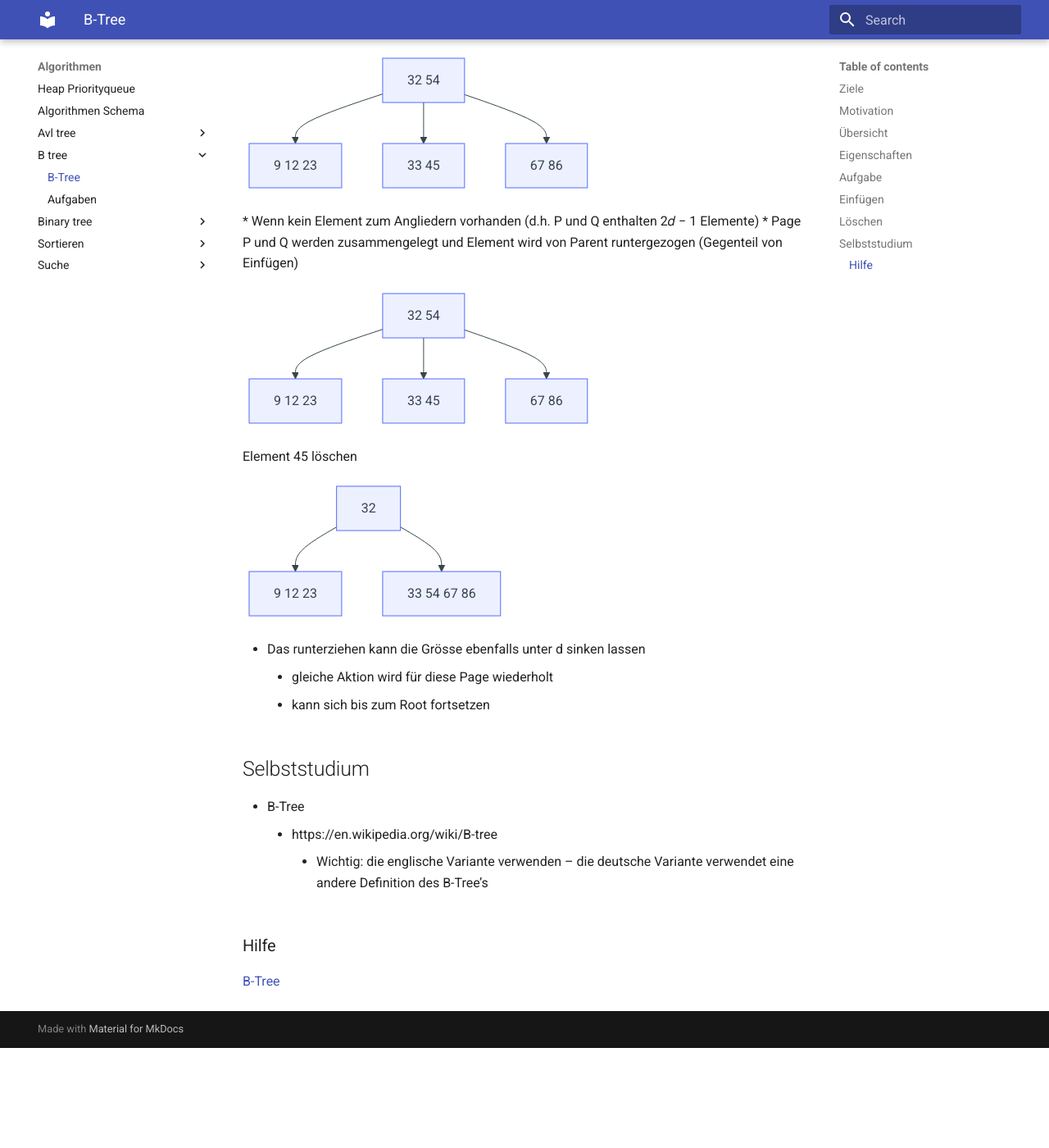
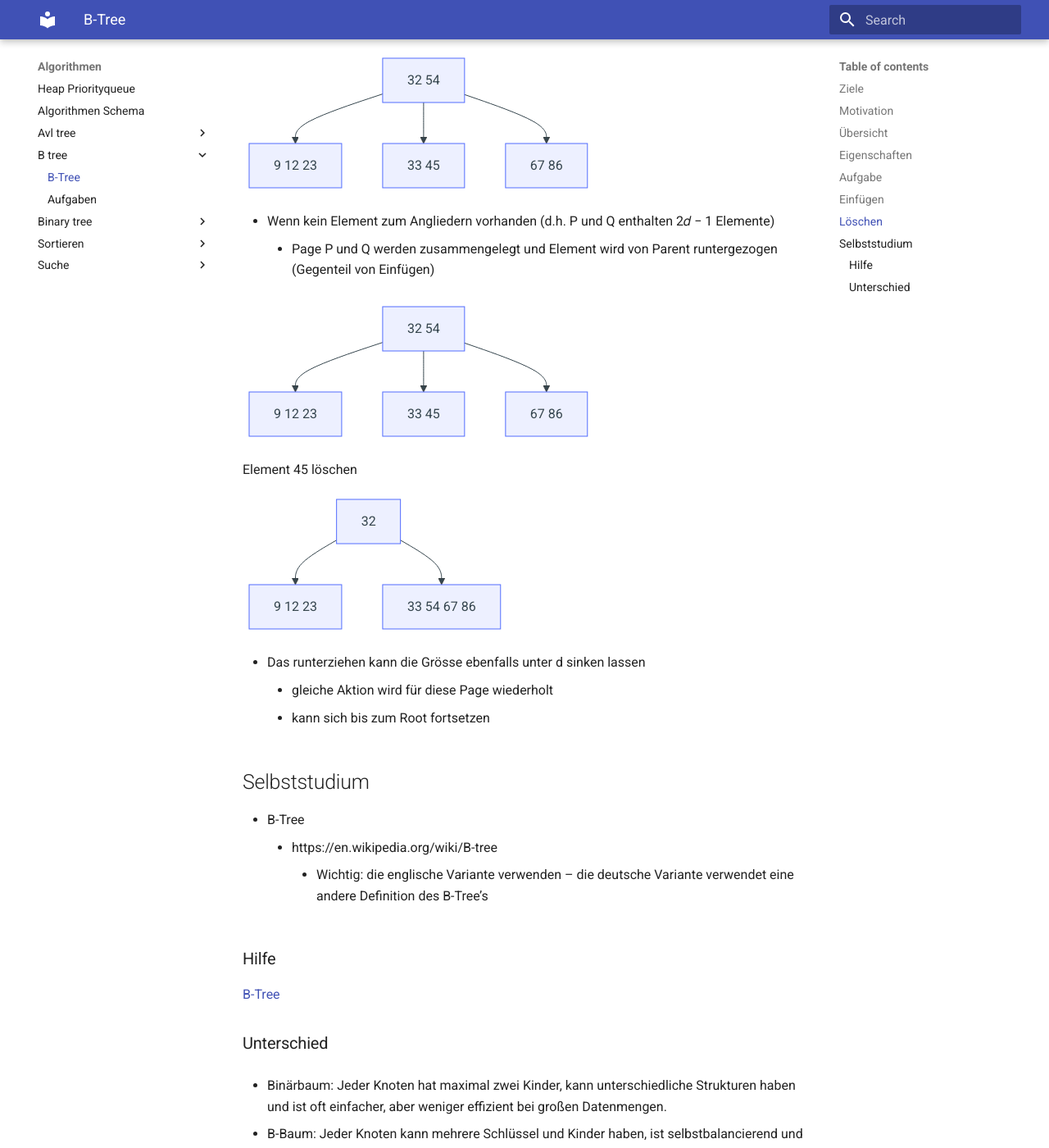
Before and after one commit to tsolenthaler/zbwAlgDs, an MkDocs documentation site: the page built from docs/algorithmen/b-tree/b-tree.md, in a window 1280 px wide and 1400 px high, scrolled down 2975 px. Shown: the whole window at 82% size. Built offline with MkDocs 1.6.1 and Material for MkDocs 9.7.7, drawn with Linux system fonts in a browser that asks for light colours; before the commit the page ends 4253 px from its top, so only the background shows below that; some of the changed text lies outside the part shown.

Commit message:
Add comparison section to B-Tree documentation highlighting differences with binary trees

````diff
--- a/docs/algorithmen/b-tree/b-tree.md
+++ b/docs/algorithmen/b-tree/b-tree.md
@@ -97,6 +97,7 @@ flowchart TD
     A --> C[33 45]
     A --> D[67 86]
 ```
+
 * Wenn kein Element zum Angliedern vorhanden (d.h. P und Q enthalten 2𝑑 − 1 Elemente)
     * Page P und Q werden zusammengelegt und Element wird von Parent runtergezogen (Gegenteil von Einfügen)
 
@@ -132,3 +133,10 @@ flowchart TD
 ### Hilfe
 
 [B-Tree](https://studyflix.de/informatik/b-baum-1435)
+
+
+### Unterschied
+
+* Binärbaum: Jeder Knoten hat maximal zwei Kinder, kann unterschiedliche Strukturen haben und ist oft einfacher, aber weniger effizient bei großen Datenmengen.
+
+* B-Baum: Jeder Knoten kann mehrere Schlüssel und Kinder haben, ist selbstbalancierend und optimiert für die Speicherung und den Zugriff auf große Datenmengen, insbesondere in externen Speichersystemen
````
